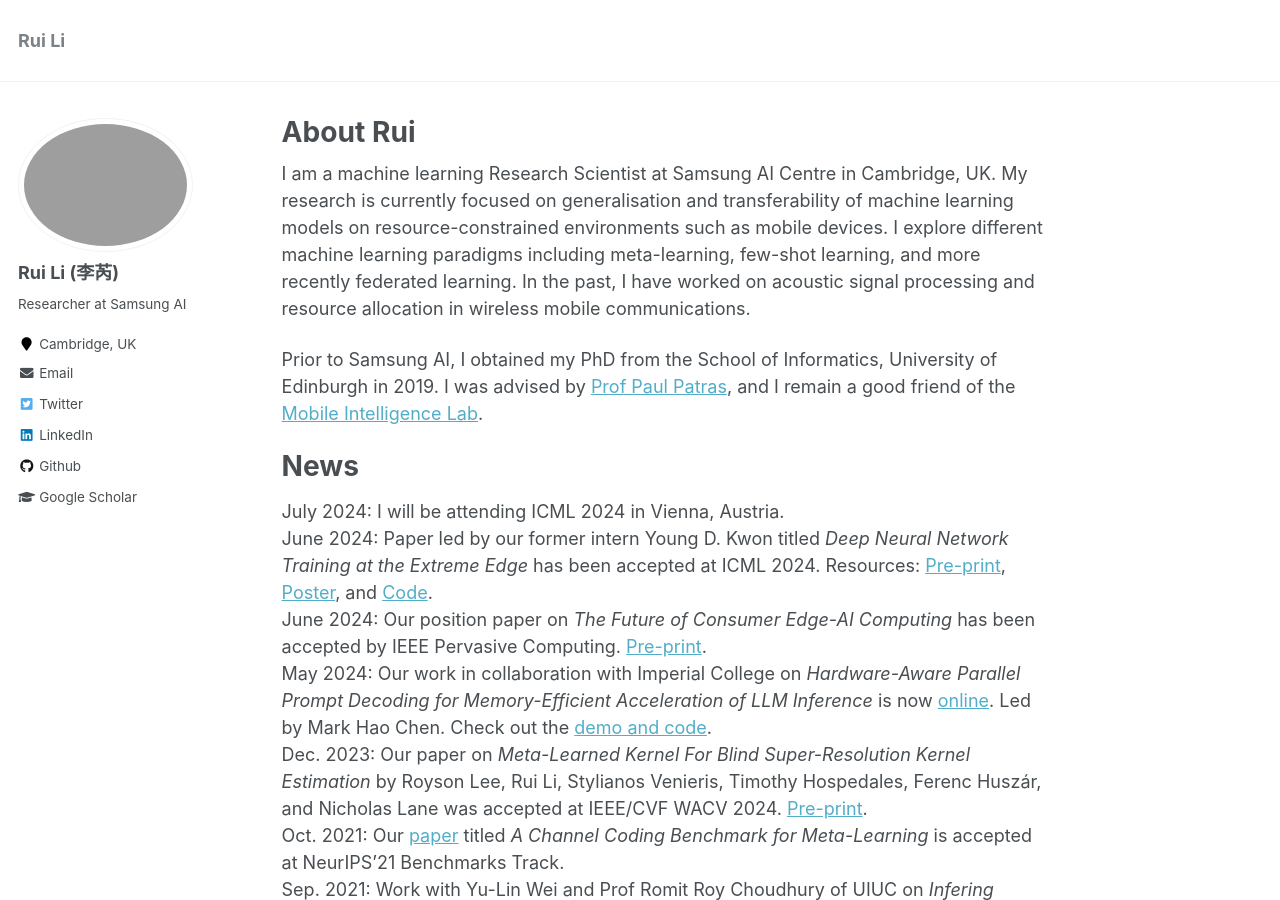
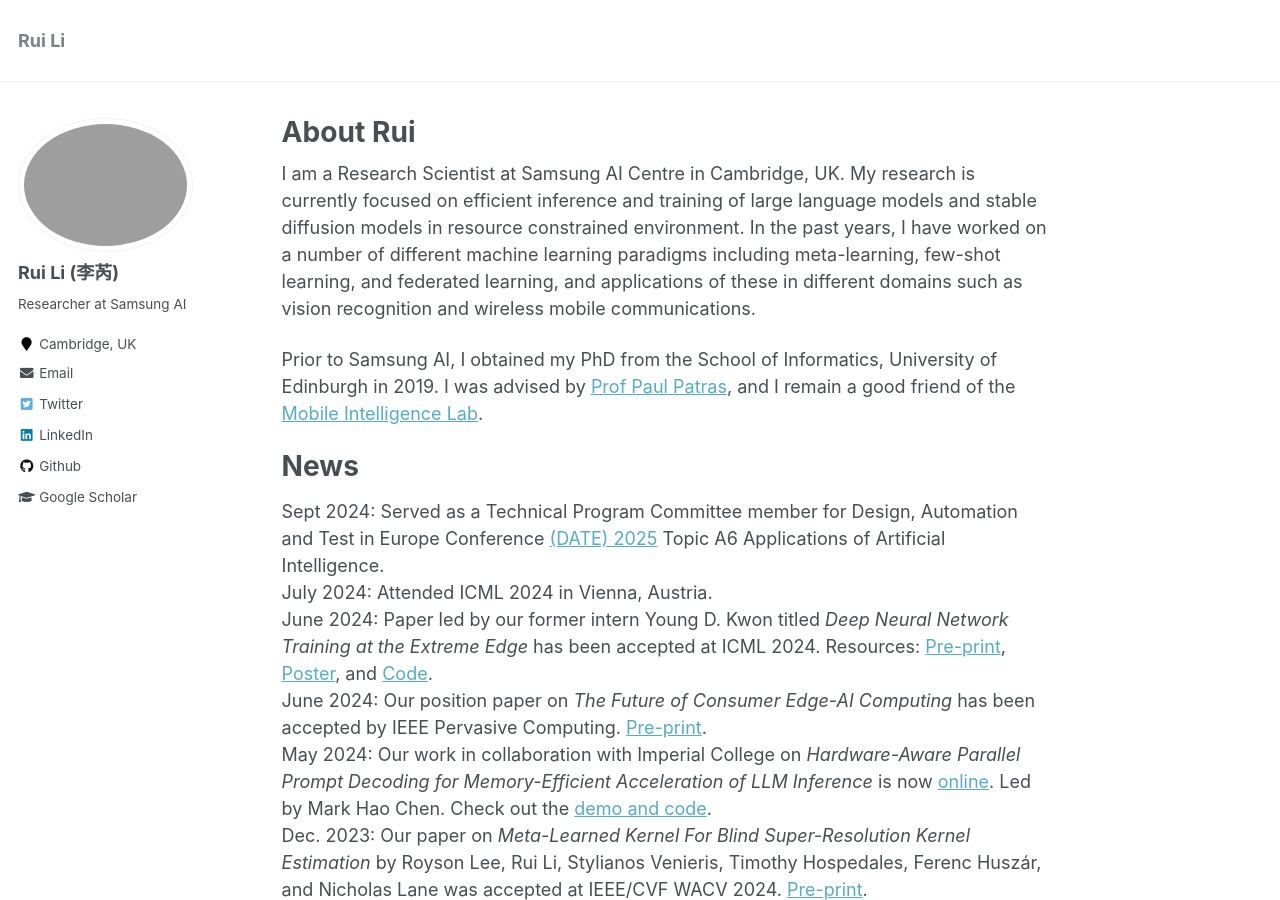
Before and after one commit to ruihuili/ruihuili.github.io, a Jekyll site: the page built from _pages/about.md, in a window 1280 px wide and 900 px high. Built offline with Jekyll 4.4.1, drawn with Linux system fonts in a browser that asks for light colours.

Commit message:
Update about.md

```diff
--- a/_pages/about.md
+++ b/_pages/about.md
@@ -9,13 +9,14 @@ redirect_from:
 ---
 
 
-I am a machine learning Research Scientist at Samsung AI Centre in Cambridge, UK. My research is currently focused on generalisation and transferability of machine learning models on resource-constrained environments such as mobile devices. I explore different machine learning paradigms including meta-learning, few-shot learning, and more recently federated learning. In the past, I have worked on acoustic signal processing and resource allocation in wireless mobile communications.
+I am a Research Scientist at Samsung AI Centre in Cambridge, UK. My research is currently focused on efficient inference and training of large language models and stable diffusion models in resource constrained environment. In the past years, I have worked on a number of different machine learning paradigms including meta-learning, few-shot learning, and federated learning, and applications of these in different domains such as vision recognition and wireless mobile communications.
 
 Prior to Samsung AI, I obtained my PhD from the School of Informatics, University of Edinburgh in 2019. I was advised by [Prof Paul Patras](http://homepages.inf.ed.ac.uk/ppatras/), and I remain a good friend of the [Mobile Intelligence Lab](https://mi.inf.ed.ac.uk/).
 
 News
 =====
-July 2024: I will be attending ICML 2024 in Vienna, Austria.
+Sept 2024: Served as a Technical Program Committee member for Design, Automation and Test in Europe Conference [(DATE) 2025](https://www.date-conference.com/tpc) Topic A6 Applications of Artificial Intelligence.
+July 2024: Attended ICML 2024 in Vienna, Austria.
 June 2024: Paper led by our former intern Young D. Kwon titled *Deep Neural Network Training at the Extreme Edge* has been accepted at ICML 2024. Resources: [Pre-print](https://arxiv.org/pdf/2307.09988), [Poster](http://ruihuili.github.io/files/TinyTrain_Poster_ICML24.pdf), and [Code](https://github.com/theyoungkwon/TinyTrain).
 June 2024: Our position paper on *The Future of Consumer Edge-AI Computing* has been accepted by IEEE Pervasive Computing. [Pre-print](https://arxiv.org/pdf/2210.10514).
 May 2024: Our work in collaboration with Imperial College on *Hardware-Aware Parallel Prompt Decoding for Memory-Efficient Acceleration of LLM Inference* is now [online]( https://arxiv.org/pdf/2307.09988). Led by Mark Hao Chen. Check out the [demo and code](https://github.com/hmarkc/parallel-prompt-decoding).
```
